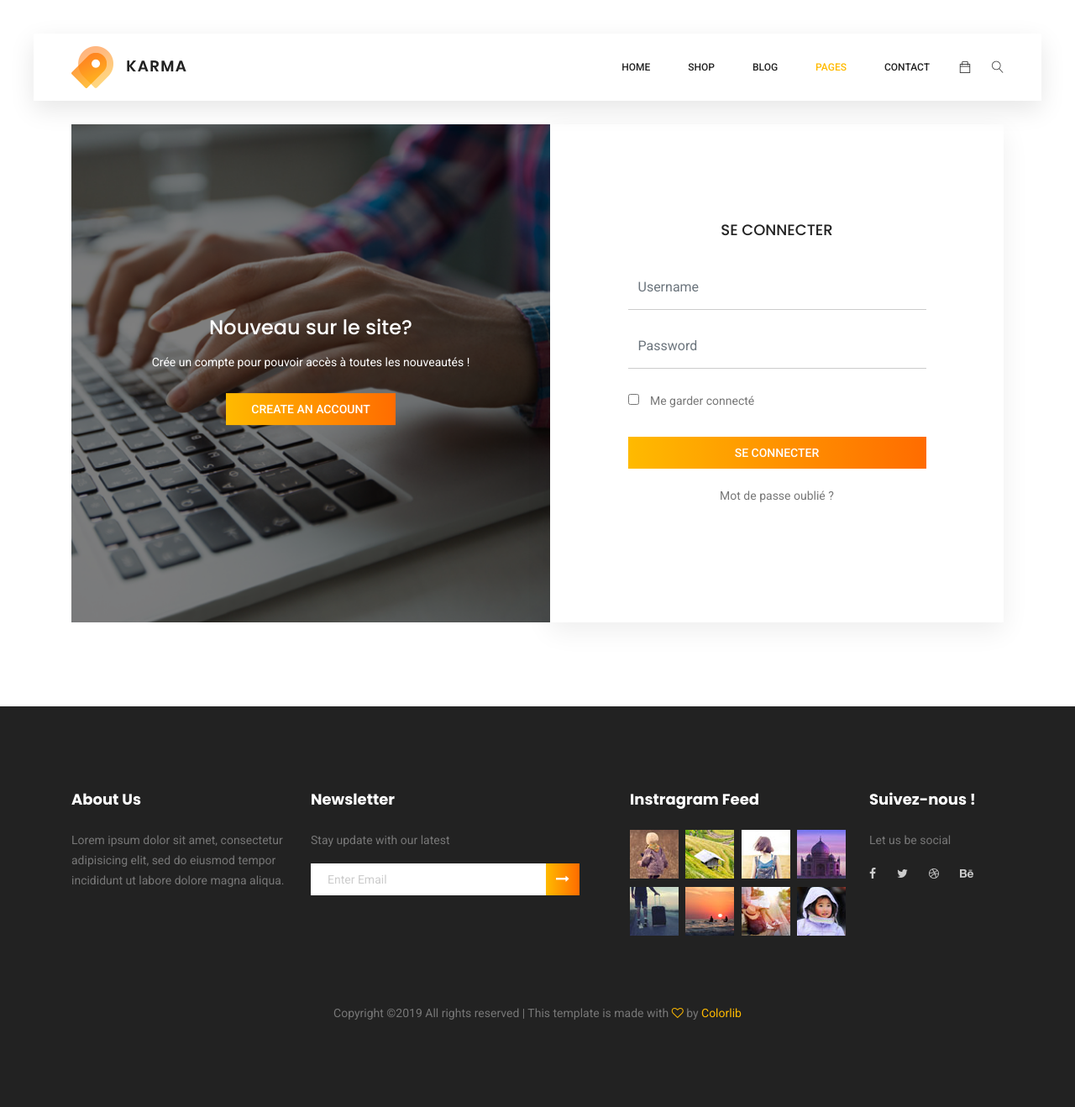
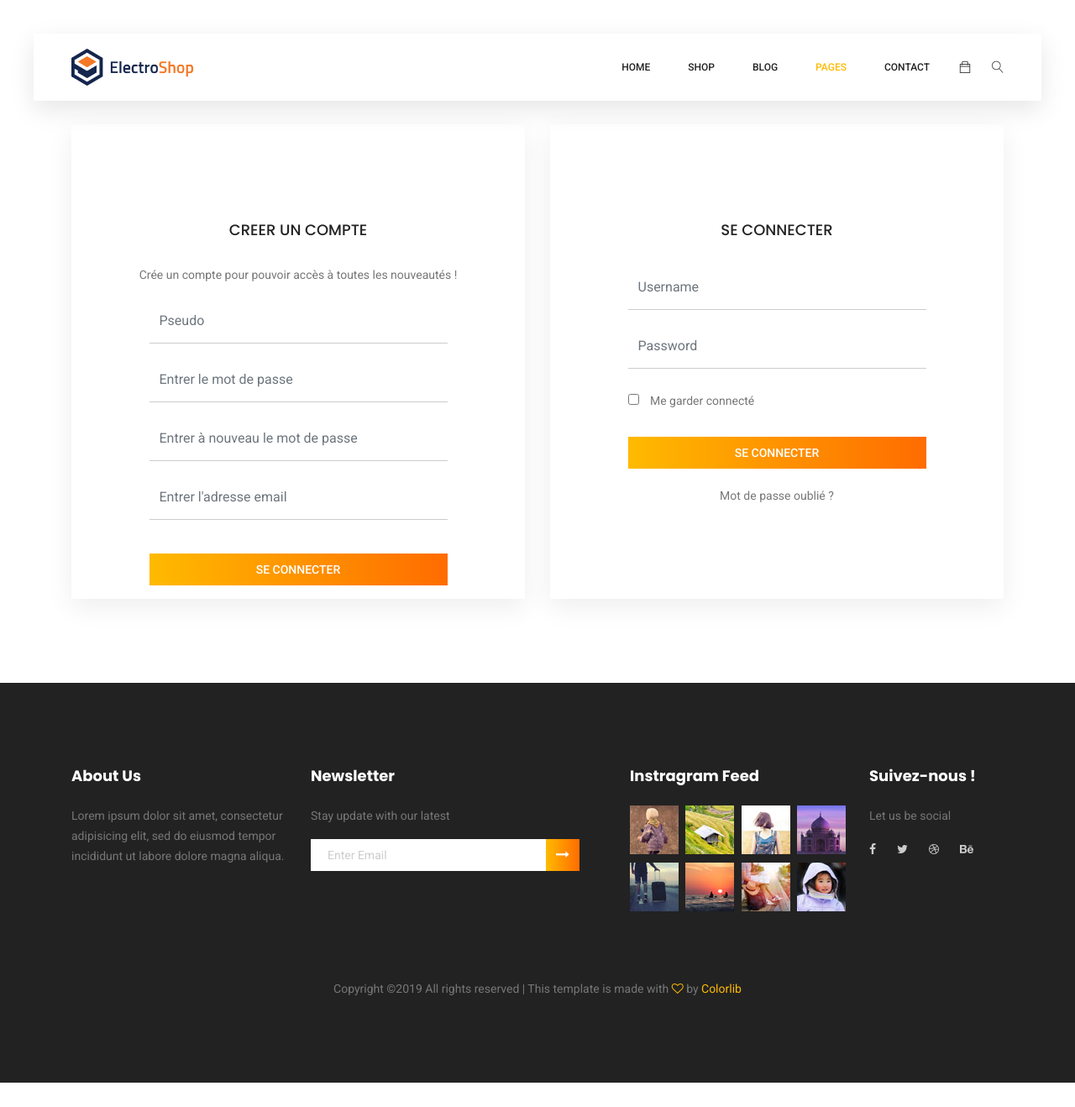
Before and after one commit to h4rris/ElectroShop, a PHP site: page /login.php in a window 1280 px wide. Shown: the whole page at 84% size. After the commit the page ends 1289 px from the top, so only its background shows below. Run offline with PHP 8.4, Linux system fonts and the light colour scheme; some libraries are stand-ins or nearby versions.

Commit message:
Ajout du formulaire de creation de compte

```diff
--- a/login.php
+++ b/login.php
@@ -47,7 +47,7 @@
 			<nav class="navbar navbar-expand-lg navbar-light main_box">
 				<div class="container">
 					<!-- Brand and toggle get grouped for better mobile display -->
-					<a class="navbar-brand logo_h" href="index.html"><img src="img/logo.png" alt=""></a>
+					<a class="navbar-brand logo_h" href="index.html"><img src="img/logo_electroShop.png" style="width: 150px;" alt=""></a>
 					<button class="navbar-toggler" type="button" data-toggle="collapse" data-target="#navbarSupportedContent"
 					 aria-controls="navbarSupportedContent" aria-expanded="false" aria-label="Toggle navigation">
 						<span class="icon-bar"></span>
@@ -119,12 +119,29 @@
 		<div class="container">
 			<div class="row">
 				<div class="col-lg-6">
-					<div class="login_box_img">
-						<img class="img-fluid" src="img/login.jpg" alt="">
+					<div class="login_form_inner">
 						<div class="hover">
-							<h4>Nouveau sur le site?</h4>
+							<h3>CREER UN COMPTE</h3>
 							<p>Crée un compte pour pouvoir accès à toutes les nouveautés !</p>
-							<a class="primary-btn" href="registration.html">Create an Account</a>
+							<form class="row login_form" method="post" id="contactForm" novalidate="novalidate">
+								<div class="col-md-12 form-group">
+									<input type="text" class="form-control" id="Pseudo" name="Pseudo" placeholder="Pseudo" onfocus="this.placeholder = ''" onblur="this.placeholder = 'Pseudo'">
+								</div>
+								<div class="col-md-12 form-group">
+									<input type="password" class="form-control" id="CreatePassword" name="CreatePassword" placeholder="Entrer le mot de passe" onfocus="this.placeholder = ''" onblur="this.placeholder = 'Entrer le mot de passe'">
+								</div>
+								<div class="col-md-12 form-group">
+									<input type="password" class="form-control" id="CreatePassword2" name="CreatePassword2" placeholder="Entrer à nouveau le mot de passe" onfocus="this.placeholder = ''" onblur="this.placeholder = 'Entrer à nouveau le mot de passe'">
+								</div>
+								<div class="col-md-12 form-group">
+									<input type="mail" class="form-control" id="email" name="email" placeholder="Entrer l'adresse email" onfocus="this.placeholder = ''" onblur="this.placeholder = 'Entrer adresse email'">
+								</div>
+								<div class="col-md-12 form-group">
+									<br/>
+									<button type="submit" value="submit" class="primary-btn">SE CONNECTER</button>
+								</div>
+							</form>
+							<!--<a class="primary-btn" href="registration.html">Create an Account</a>-->
 						</div>
 					</div>
 				</div>
@@ -173,7 +190,7 @@
 											$_SESSION['username'] = $_POST['username'];
 											$_SESSION['id'] = $ligne[0];
 											session_write_close();
-											header('Location: /electroshop/index.php');
+											header('Location: /home.php');
 										}
 									}
 							}
```
Also changed, not shown: home.php (added), img/logo_electroShop.png (added).
